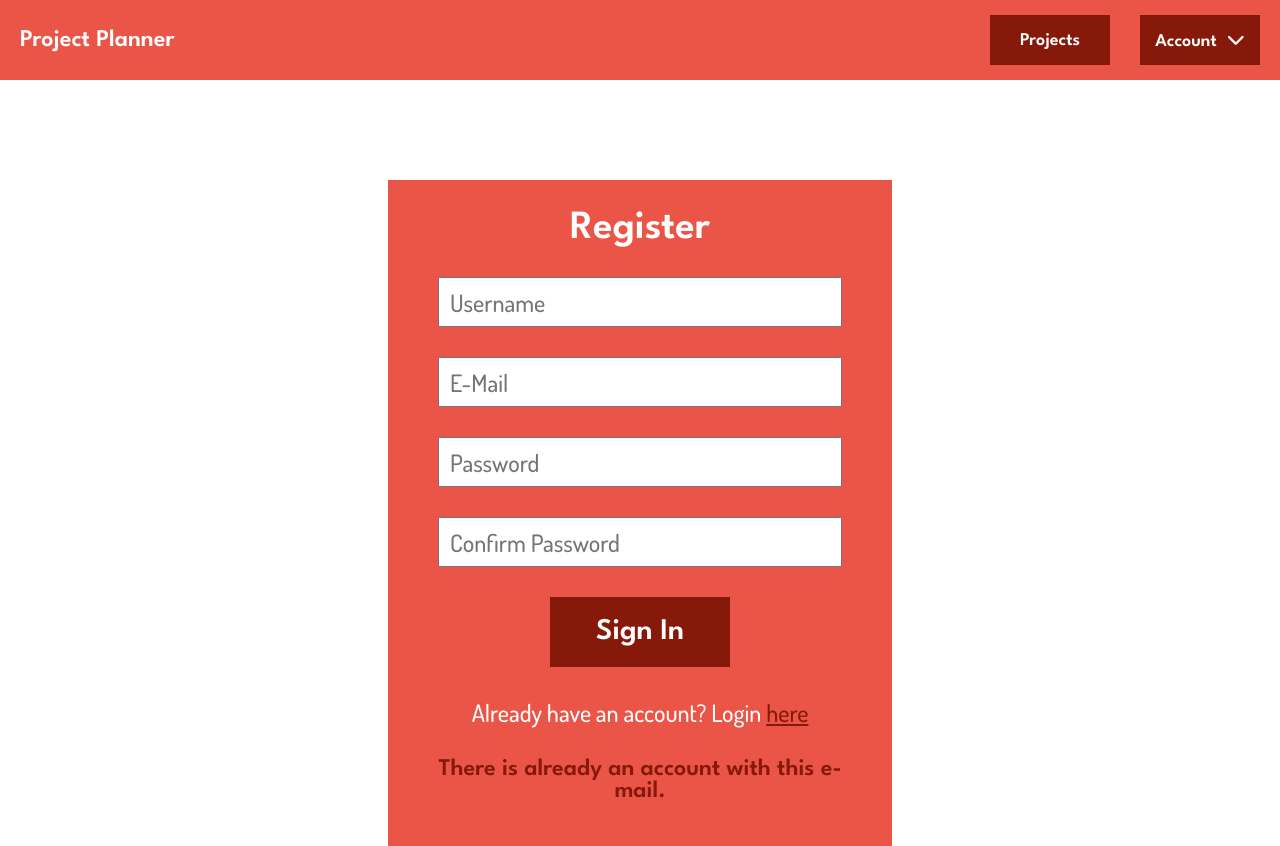
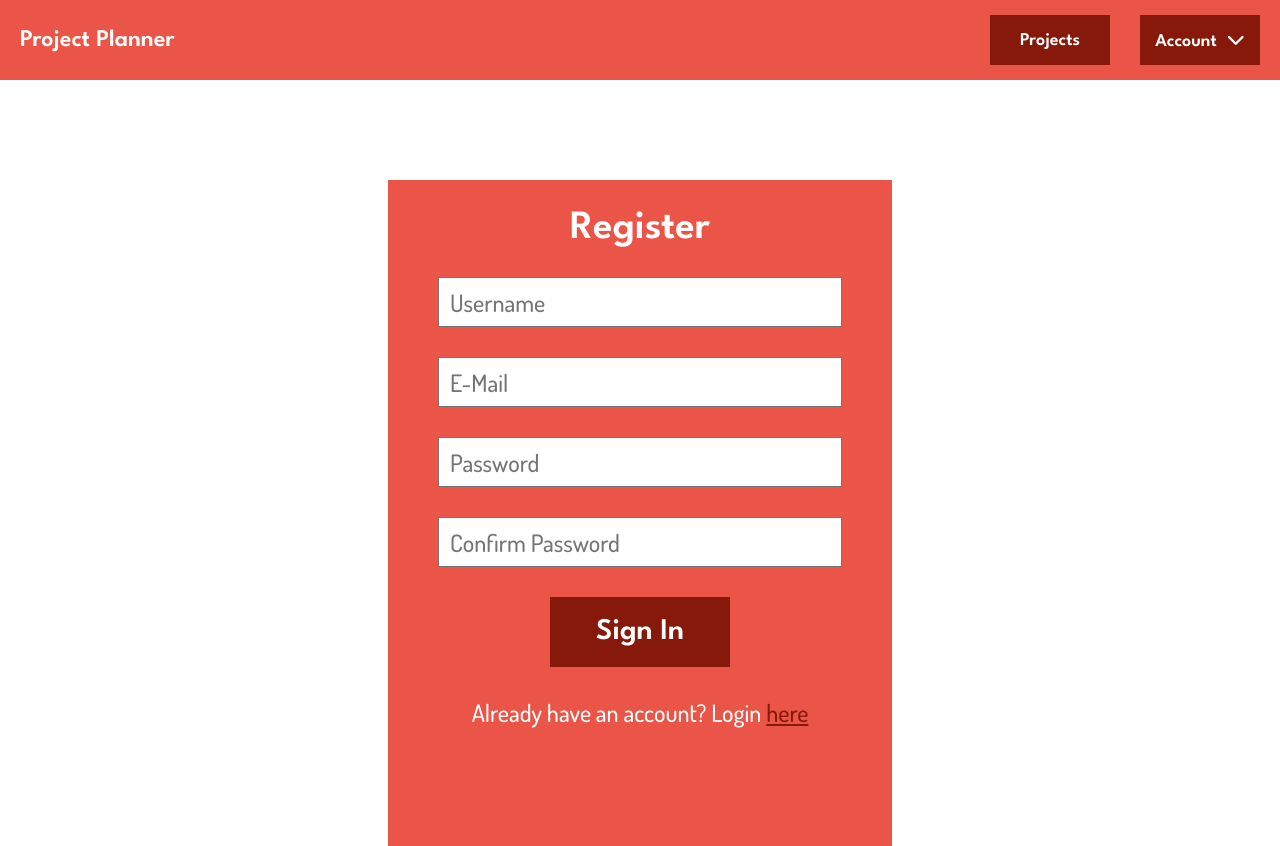
Before and after one commit to bahayildirim/ProjectPlanner, a React (Vite) app in the folder projectboard/: page /register in a window 1280 px wide. Built offline with nearby package versions, Linux system fonts and the light colour scheme.

Commit message:
Added login/register error messages

```diff
--- a/projectboard/src/functions/FormToJSON.jsx
+++ /dev/null
@@ -1,30 +0,0 @@
-//TODO: Fix deprecated code
-
-function formToJSON(url, method) {
-    // Prevent page from refreshing
-    event.preventDefault();
-
-    // Convert form data to JSON
-    const formData = new FormData(event.target);
-    const jsonData = Object.fromEntries(formData);
-
-    // Send form data to server
-    fetch(url, {
-        method: method,
-        headers: {
-            "Content-Type": "application/json",
-        },
-        body: JSON.stringify(jsonData),
-    })
-    /*
-    .then((response) => response.json())
-    .then((data) => {
-        console.log("Success:", data);
-    })
-    .catch((error) => {
-        console.error("Error:", error);
-    });
-    */
-}
-
-export default formToJSON;
--- a/projectboard/src/html/Login.jsx
+++ b/projectboard/src/html/Login.jsx
@@ -1,10 +1,10 @@
 import { useState } from "react";
 import "../css/Login.css";
-import formToJSON from "../functions/FormToJSON.jsx";
 import { Navigate } from "react-router-dom";
 
 function Login() {
     const [loggedIn, setLoggedIn] = useState(false);
+    const [showError, setShowError] = useState(false);
 
     function handleLogin(event) {
         // Prevent page from reloading after submit
@@ -24,12 +24,14 @@ function Login() {
         })
         .then(response => response.text())
         .then(data => {
-            if(data === "Logged in") {
+            if(data === "User registered successfully") {
                 setLoggedIn(true);
                 console.log("Logged in");
+            } else {
+                setShowError(true);
             }
         })
-        .catch(error => console.error(error))
+        .catch(error => console.log(error))
     }
 
     if(loggedIn) {
@@ -45,7 +47,7 @@ function Login() {
                         <input className="dosis-login" type="password" placeholder="Password" name="password" id="password" required />
                         <button className="league-spartan-login" type="submit">Login</button>
                         <p className="dosis-login">Don't have an account? Register <a href="/register">here</a></p>
-                        <p className="league-spartan-login error-login">Wrong username/password. Please try again.</p>
+                        {showError === true && <p className="league-spartan-login error-login">Wrong username/password. Please try again.</p>}
                     </form>
                 </div>
             </div>
--- a/projectboard/src/html/Register.jsx
+++ b/projectboard/src/html/Register.jsx
@@ -1,19 +1,60 @@
 import "../css/Register.css";
-import formToJSON from "../functions/FormToJSON.jsx";
+import { useState } from "react";
+import { useNavigate } from "react-router-dom";
 
 const Register = () => {
+    const [showError, setShowError] = useState(false);
+    const [error, setError] = useState("");
+    let navigate = useNavigate();
+
+    function handleRegister(event) {
+        // Prevent page from reloading after submit
+        event.preventDefault();
+
+        fetch("http://127.0.0.1:5200/register", {
+            method: "POST",
+            credentials: "include",
+            headers: {
+                'Content-Type': 'application/json'
+            },
+            body: JSON.stringify({
+                username: event.target.username.value,
+                email: event.target.email.value,
+                password: event.target.password.value
+            })
+        })
+        .then(response => response.text())
+        .then(data => {
+            if(data === "User registered successfully") {
+                console.log("User registered successfully");
+                navigate("/login");
+            } else if (data ===  "User already exists") {
+                setError("User already exists.");
+                setShowError(true);
+            } else if (data === "Username is too long.") {
+                setError("Username is too long");
+                setShowError(true);
+            } else {
+                setError("Invalid register information.");
+                setShowError(true);
+            }
+        })
+
+        .catch(error => console.log(error))
+    }
+
     return (
         <div className="register-cont">
             <div className="register">
                 <h1 className="league-spartan-register">Register</h1>
-                <form method="post" onSubmit={formToJSON.bind(null, "http://localhost:5200/register", 'POST')}>
+                <form method="post" onSubmit={handleRegister}>
                     <input className="dosis-register" type="text" placeholder="Username" name="username" id="username" required />
                     <input className="dosis-register" type="email" placeholder="E-Mail" name="email" id="email" required />
                     <input className="dosis-register" type="password" placeholder="Password" name="password" id="password" required />
                     <input className="dosis-register" type="password" placeholder="Confirm Password" name="confirm-password" id="confirm-password" required />
                     <button className="league-spartan-register" type="submit">Sign In</button>
                     <p className="dosis-register">Already have an account? Login <a href="/login">here</a></p>
-                    <p className="league-spartan-register error-register">There is already an account with this e-mail.</p>
+                    {showError === true && <p className="league-spartan-register error-register">{error}</p>}
                 </form>
             </div>
         </div>
```
Also changed, not shown: 2 other files (tests, documents, lock files or other folders).
